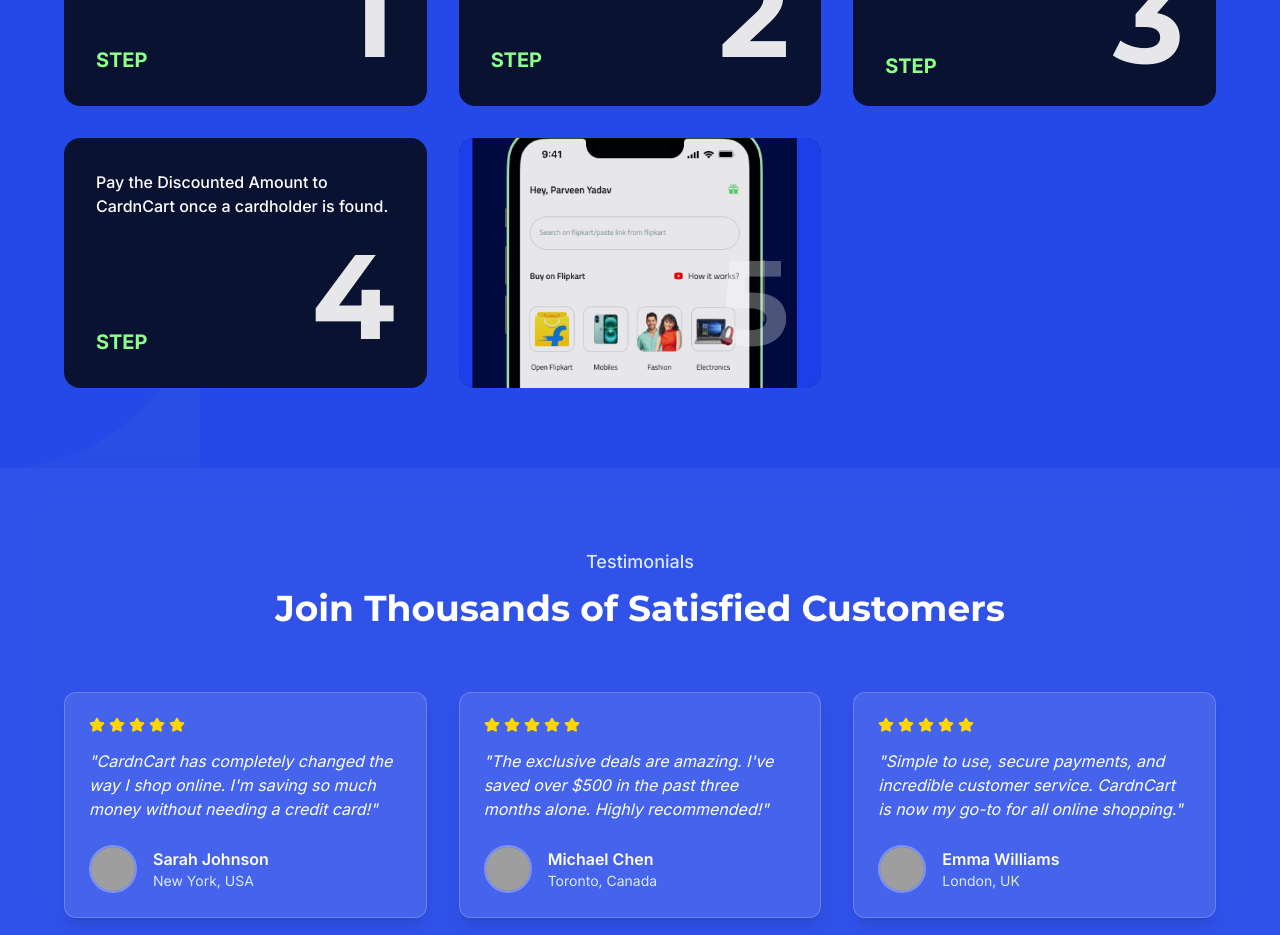
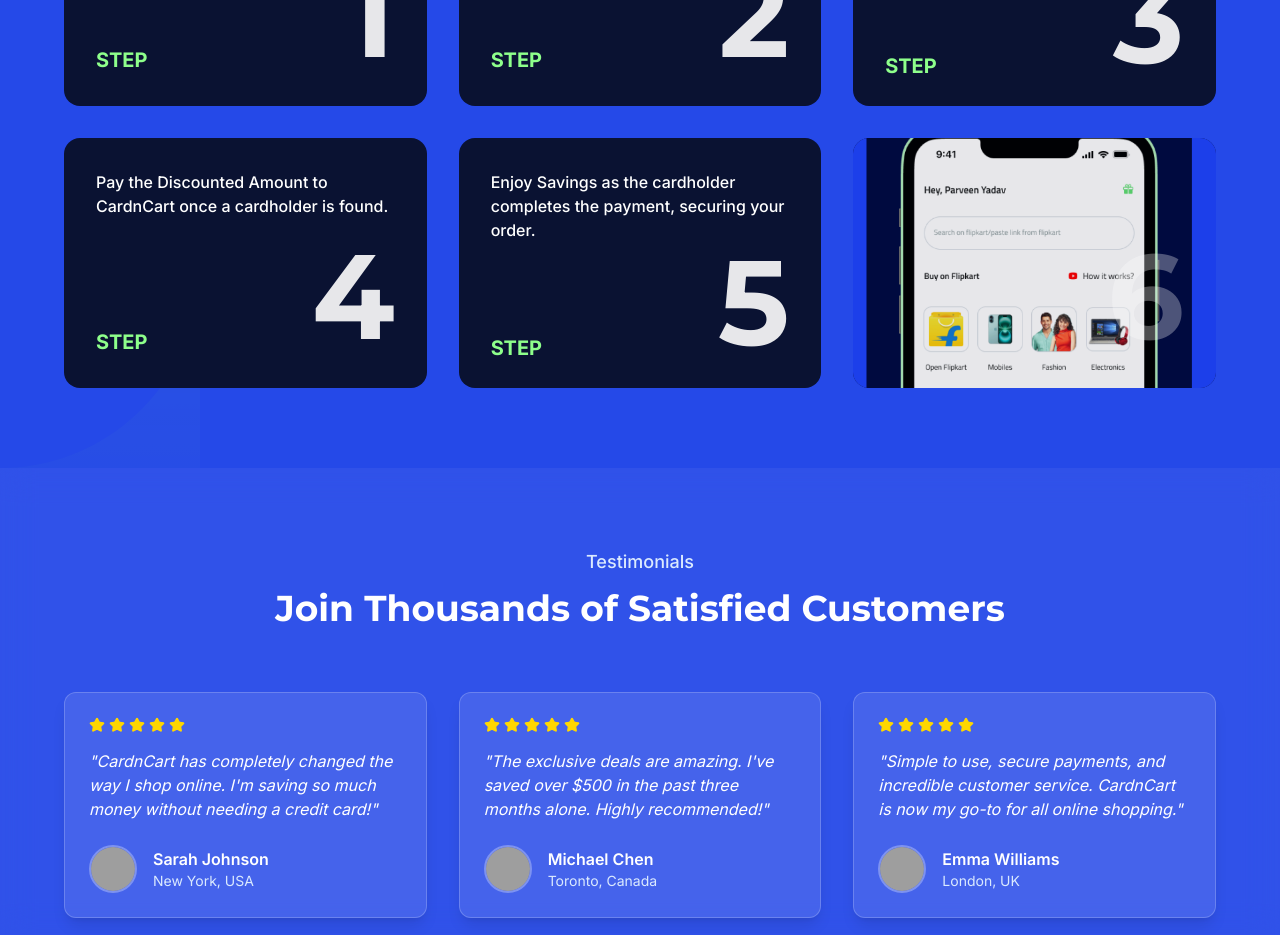
Before and after one commit to TusharPatki/cardnkart, a React (Vite) app: page / in a window 1280 px wide. Shown: the part 2120-3055 px from the top of the page. Built offline with nearby package versions, Linux system fonts and the light colour scheme; grey boxes are pictures that could not be loaded.

Commit message:
Reverted to edit edt-d38c2e73-7457-4315-9675-a7f765cad58e: "Update App Download section
Update the App Download section to display "Coming soon" message."

```diff
--- a/src/components/Steps.tsx
+++ b/src/components/Steps.tsx
@@ -1,6 +1,6 @@
 
 import { useEffect, useRef } from 'react';
-import { Smartphone, ShoppingCart, CreditCard, DollarSign, CheckCircle } from 'lucide-react';
+import { Smartphone, ShoppingCart, CreditCard, DollarSign, CheckCircle, Package } from 'lucide-react';
 
 const Steps = () => {
   const titleRef = useRef<HTMLDivElement>(null);
@@ -53,6 +53,11 @@ const Steps = () => {
       title: "Enjoy Savings as the cardholder completes the payment, securing your order.",
       icon: <CheckCircle className="text-cardnbg-yellow" size={24} />
     },
+    {
+      number: 6,
+      title: "Track Your Order and Receive Updates directly in the CardnCart app.",
+      icon: <Package className="text-cardnbg-yellow" size={24} />
+    },
   ];
 
   return (
@@ -90,7 +95,7 @@ const Steps = () => {
         >
           {steps.map((step, index) => (
             <div key={index} className="relative bg-[#0A1232] p-8 rounded-2xl h-[250px] flex flex-col justify-between">
-              {index === 4 && (
+              {index === 5 && (
                 <div className="absolute inset-0 flex items-center justify-center pointer-events-none">
                   <img
                     src="/lovable-uploads/c4dcbe59-2aa8-46f4-8bd4-b81257aa3224.png"
@@ -100,15 +105,15 @@ const Steps = () => {
                 </div>
               )}
 
-              <div className={`mb-auto ${index === 4 ? 'z-10 relative' : ''}`}>
-                <p className={`${index === 4 ? 'text-transparent' : 'text-white'} text-sm md:text-base font-medium`}>
+              <div className={`mb-auto ${index === 5 ? 'z-10 relative' : ''}`}>
+                <p className={`${index === 5 ? 'text-transparent' : 'text-white'} text-sm md:text-base font-medium`}>
                   {step.title}
                 </p>
               </div>
 
-              <div className={`flex items-end justify-between ${index === 4 ? 'z-10 relative' : ''}`}>
-                <div className={`${index === 4 ? 'text-transparent' : 'text-[#8EFF8B]'} font-bold text-xl`}>STEP</div>
-                <div className={`${index === 4 ? 'text-white opacity-30' : 'text-white opacity-90'} font-display text-[120px] leading-none font-bold`}>
+              <div className={`flex items-end justify-between ${index === 5 ? 'z-10 relative' : ''}`}>
+                <div className={`${index === 5 ? 'text-transparent' : 'text-[#8EFF8B]'} font-bold text-xl`}>STEP</div>
+                <div className={`${index === 5 ? 'text-white opacity-30' : 'text-white opacity-90'} font-display text-[120px] leading-none font-bold`}>
                   {step.number}
                 </div>
               </div>
```
